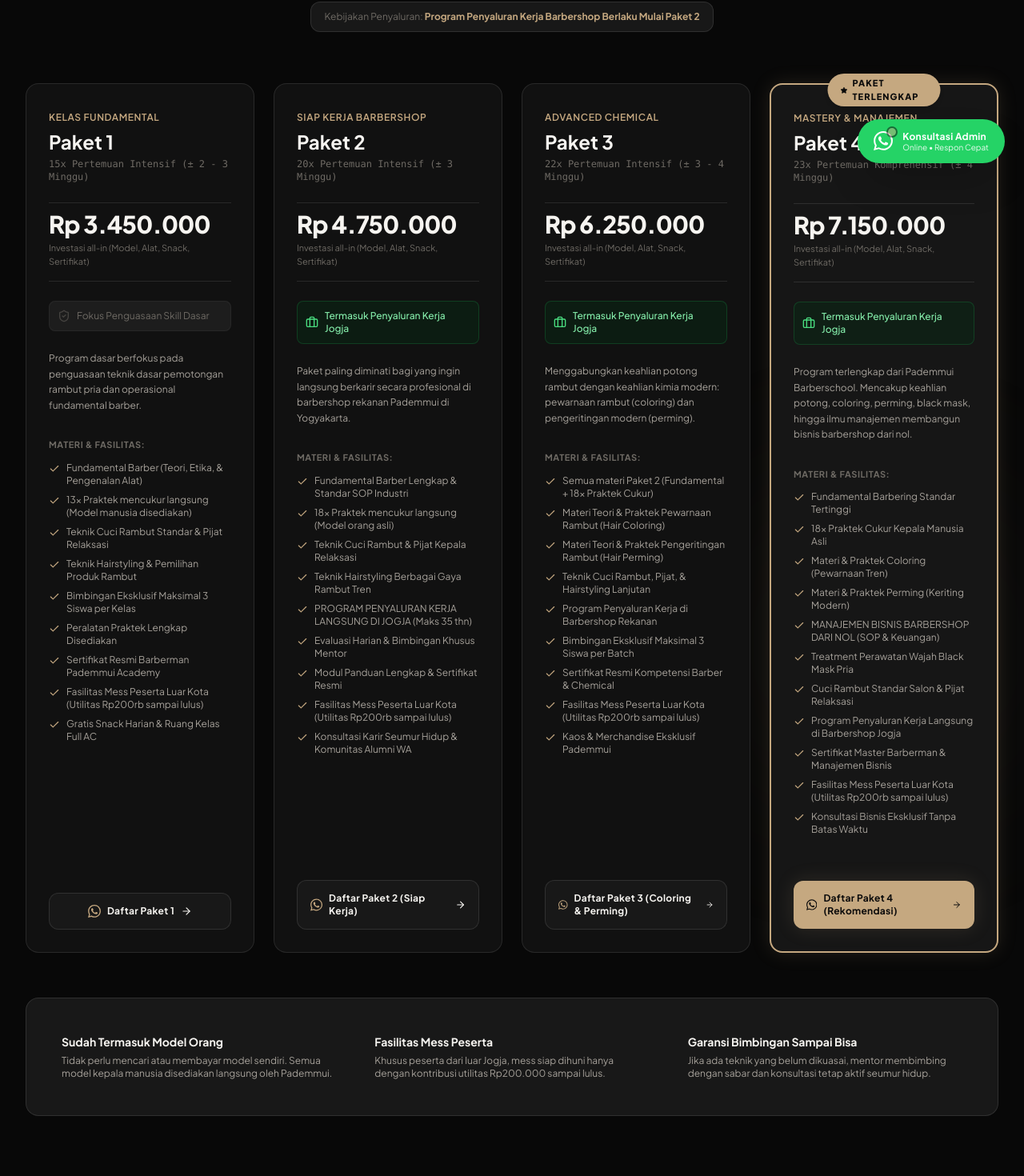
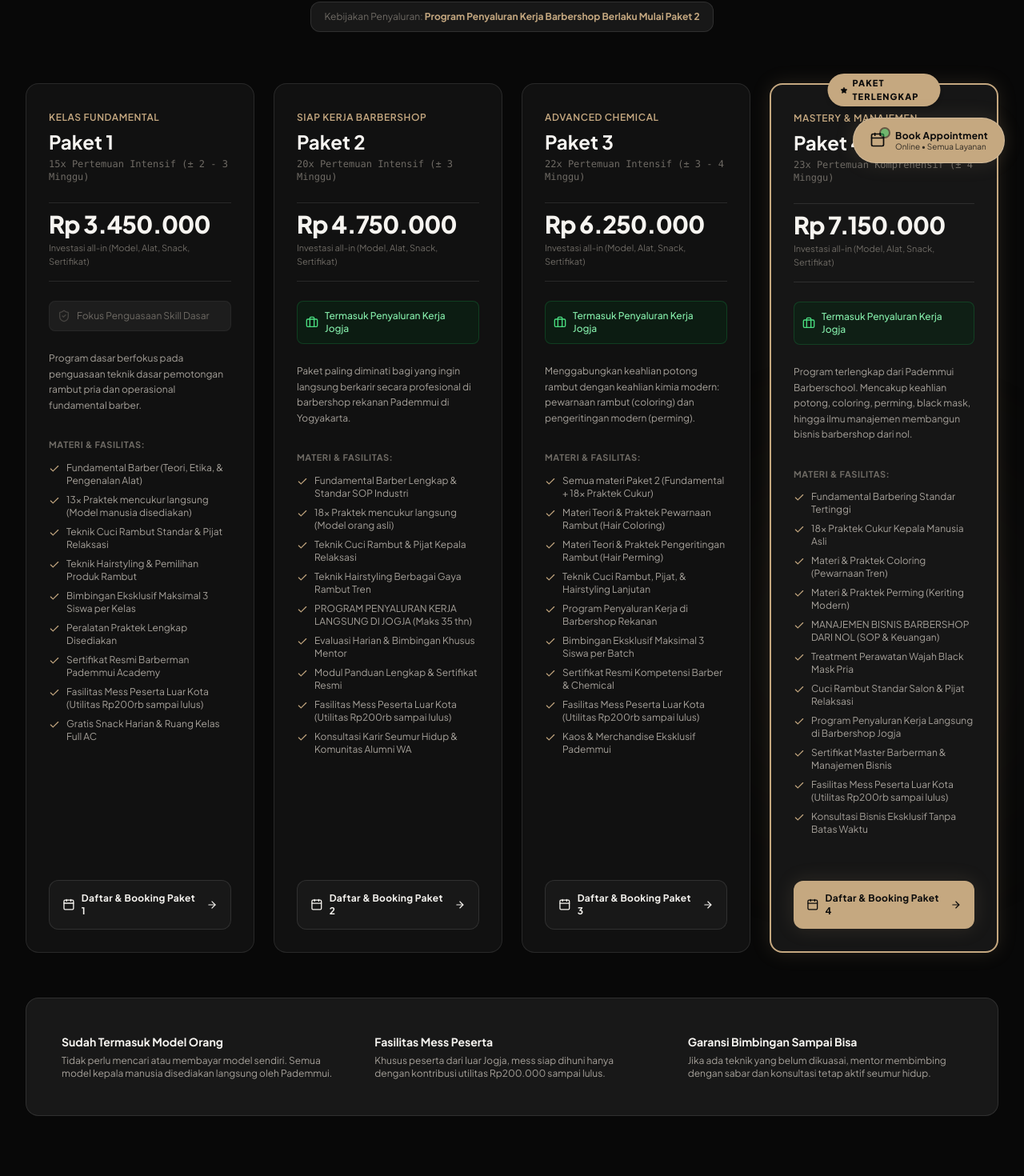
Before and after one commit to kangguruhdq-ux/Pademmui, a Next.js app: page /program in a window 1280 px wide. Shown: the part 572-2042 px from the top of the page at 80% size. Built offline with nearby package versions, Linux system fonts and the light colour scheme; a web font is replaced by a local one.

Commit message:
feat: route all booking, consultation, and course CTAs to /booking with dynamic pre-selection

```diff
--- a/app/about/page.tsx
+++ b/app/about/page.tsx
@@ -1,7 +1,7 @@
 import type { Metadata } from "next";
 import Image from "next/image";
 import Link from "next/link";
-import { ShieldCheck, Award, HeartHandshake, MapPin, ArrowRight, CheckCircle2 } from "lucide-react";
+import { ShieldCheck, Award, HeartHandshake, MapPin, ArrowRight, CheckCircle2, Calendar } from "lucide-react";
 import { siteConfig } from "@/data/site";
 import WhatsAppIcon from "@/components/WhatsAppIcon";
 
@@ -139,15 +139,14 @@ export default function AboutPage() {
               Konsultasikan kebutuhan kelas Anda, baik kelas offline di Jogja maupun e-course online.
             </p>
           </div>
-          <a
-            href={siteConfig.contacts.waBarberLink}
-            target="_blank"
-            rel="noopener noreferrer"
+          <Link
+            href="/booking"
             className="flex-shrink-0 px-8 py-3.5 rounded-xl bg-accent-gold hover:bg-accent-gold-light text-[#0A0A0A] font-bold text-xs tracking-wide shadow-gold-glow flex items-center gap-2 transition-all hover:scale-105 active:scale-95"
           >
-            <WhatsAppIcon className="w-4 h-4 fill-[#0A0A0A]" />
-            <span>Chat Admin WhatsApp</span>
-          </a>
+            <Calendar className="w-4 h-4" />
+            <span>Book Appointment & Konsultasi</span>
+            <ArrowRight className="w-3.5 h-3.5" />
+          </Link>
         </div>
       </div>
     </div>
--- a/app/booking/BookingClient.tsx
+++ b/app/booking/BookingClient.tsx
@@ -1,7 +1,8 @@
 "use client";
 
-import { useState, useMemo } from "react";
+import { useState, useMemo, useEffect } from "react";
 import Link from "next/link";
+import { useSearchParams } from "next/navigation";
 import {
   Scissors,
   GraduationCap,
@@ -35,12 +36,35 @@ import {
 } from "@/lib/booking";
 
 export default function BookingClient() {
-  // Current active step (1 to 5)
-  const [currentStep, setCurrentStep] = useState<number>(1);
+  const searchParams = useSearchParams();
+  const queryType = searchParams.get("type");
+  const queryService = searchParams.get("service");
+
+  const initialType: "barbershop" | "academy" =
+    queryType === "academy"
+      ? "academy"
+      : queryType === "barbershop"
+      ? "barbershop"
+      : queryService?.startsWith("ac-")
+      ? "academy"
+      : "barbershop";
 
   // Form states (preserved across steps)
-  const [bookingType, setBookingType] = useState<"barbershop" | "academy">("barbershop");
-  const [selectedServiceId, setSelectedServiceId] = useState<string>("bs-haircut");
+  const [bookingType, setBookingType] = useState<"barbershop" | "academy">(initialType);
+  const [selectedServiceId, setSelectedServiceId] = useState<string>(() => {
+    if (queryService && bookingServices.some((s) => s.id === queryService)) {
+      return queryService;
+    }
+    return initialType === "academy" ? "ac-paket-1" : "bs-haircut";
+  });
+
+  // Current active step (1 to 5). If service is specified via URL, jump directly to Step 3 (Schedule)
+  const [currentStep, setCurrentStep] = useState<number>(() => {
+    if (queryService && bookingServices.some((s) => s.id === queryService)) {
+      return 3;
+    }
+    return 1;
+  });
   const [appointmentDate, setAppointmentDate] = useState<string>("");
   const [preferredTime, setPreferredTime] = useState<string>("");
   const [fullName, setFullName] = useState<string>("");
@@ -241,10 +265,11 @@ export default function BookingClient() {
                   <button
                     type="button"
                     onClick={() => {
-                      // Only allow jumping back to completed steps
-                      if (isCompleted) setCurrentStep(step.number);
+                      if (isCompleted || (queryService && step.number < currentStep)) {
+                        setCurrentStep(step.number);
+                      }
                     }}
-                    disabled={!isCompleted}
+                    disabled={!isCompleted && !(queryService && step.number < currentStep)}
                     className={`w-9 h-9 sm:w-10 sm:h-10 rounded-full flex items-center justify-center text-xs font-bold transition-all duration-300 ${
                       isActive
                         ? "bg-accent-gold text-[#0A0A0A] ring-4 ring-accent-gold/20 shadow-gold-glow scale-110"
@@ -477,6 +502,30 @@ export default function BookingClient() {
                 <p className="text-xs sm:text-sm text-text-secondary">
                   Pilih waktu kunjungan yang Anda kehendaki. Jadwal akan divalidasi dan dikonfirmasi langsung oleh admin.
                 </p>
+              </div>
+
+              {/* Selected service badge summary with change button */}
+              <div className="p-3.5 rounded-xl bg-white/[0.04] border border-accent-gold/30 flex items-center justify-between gap-3">
+                <div className="flex items-center gap-2.5">
+                  <div className="w-8 h-8 rounded-lg bg-accent-gold/10 text-accent-gold flex items-center justify-center flex-shrink-0">
+                    {bookingType === "barbershop" ? <Scissors className="w-4 h-4" /> : <GraduationCap className="w-4 h-4" />}
+                  </div>
+                  <div>
+                    <span className="text-[10px] uppercase tracking-wider text-text-muted font-bold block">
+                      Layanan Terpilih:
+                    </span>
+                    <p className="text-xs sm:text-sm font-bold text-accent-gold">
+                      {selectedService.name} {selectedService.price ? `(${selectedService.price})` : ""}
+                    </p>
+                  </div>
+                </div>
+                <button
+                  type="button"
+                  onClick={() => setCurrentStep(2)}
+                  className="text-xs font-semibold text-text-ivory hover:text-accent-gold px-3 py-1.5 rounded-lg bg-white/5 hover:bg-white/10 border border-white/10 transition-colors flex-shrink-0"
+                >
+                  Ubah Layanan
+                </button>
               </div>
 
               {/* Verified Schedule Notice */}
--- a/app/booking/page.tsx
+++ b/app/booking/page.tsx
@@ -1,15 +1,31 @@
+import { Suspense } from "react";
 import type { Metadata } from "next";
 import BookingClient from "./BookingClient";
 
 export const metadata: Metadata = {
-  title: "Book Appointment — Reservasi Layanan & Konsultasi Pademmui Jogja",
+  title: "Book Appointment — Reservasi Layanan & Kursus Pademmui Jogja",
   description:
-    "Reservasi online layanan potong rambut, grooming pria, atau konsultasi kursus barbershop di Pademmui Yogyakarta. Cepat, nyaman, terkonfirmasi langsung via WhatsApp.",
+    "Reservasi online seluruh layanan potong rambut, grooming pria, dan pendaftaran kursus barberschool di Pademmui Yogyakarta. Cepat, transparan, terkonfirmasi langsung via WhatsApp.",
   alternates: {
     canonical: "/booking",
   },
 };
 
 export default function BookingPage() {
-  return <BookingClient />;
+  return (
+    <Suspense
+      fallback={
+        <div className="min-h-screen bg-[#080808] pt-36 text-center text-text-muted flex items-center justify-center">
+          <div className="space-y-3">
+            <div className="w-8 h-8 border-2 border-accent-gold border-t-transparent rounded-full animate-spin mx-auto" />
+            <p className="text-xs uppercase tracking-widest text-accent-gold">
+              Memuat Sistem Reservasi Pademmui...
+            </p>
+          </div>
+        </div>
+      }
+    >
+      <BookingClient />
+    </Suspense>
+  );
 }
--- a/app/gallery/GalleryClient.tsx
+++ b/app/gallery/GalleryClient.tsx
@@ -4,7 +4,7 @@ import { useState } from "react";
 import Image from "next/image";
 import Link from "next/link";
 import { galleryPhotos } from "@/data/gallery";
-import { Camera, Eye, ArrowLeft } from "lucide-react";
+import { Camera, Eye, ArrowLeft, Calendar, ArrowRight } from "lucide-react";
 import { GalleryPhoto } from "@/types";
 import { siteConfig } from "@/data/site";
 import WhatsAppIcon from "@/components/WhatsAppIcon";
@@ -126,15 +126,14 @@ export default function GalleryClient() {
           <p className="text-xs sm:text-sm text-text-secondary">
             Bimbingan hanya untuk 3 siswa per sesi dengan fasilitas mess dan model manusia asli disediakan.
           </p>
-          <a
-            href={siteConfig.contacts.waBarberLink}
-            target="_blank"
-            rel="noopener noreferrer"
-            className="inline-flex items-center gap-2.5 px-6 py-3.5 rounded-xl bg-accent-gold hover:bg-accent-gold-light text-[#0A0A0A] font-bold text-xs shadow-gold-glow transition-all hover:scale-105 active:scale-95"
+          <Link
+            href="/booking"
+            className="inline-flex items-center gap-2.5 px-7 py-3.5 rounded-xl bg-accent-gold hover:bg-accent-gold-light text-[#0A0A0A] font-bold text-xs shadow-gold-glow transition-all hover:scale-105 active:scale-95"
           >
-            <WhatsAppIcon className="w-4 h-4 fill-[#0A0A0A]" />
-            <span>Konsultasi Pendaftaran Kursus</span>
-          </a>
+            <Calendar className="w-4 h-4" />
+            <span>Book Appointment & Konsultasi Kursus</span>
+            <ArrowRight className="w-3.5 h-3.5" />
+          </Link>
         </div>
 
         {/* Portal-based Image Lightbox (Directly centered in viewport without scrolling) */}
--- a/components/FloatingWhatsApp.tsx
+++ b/components/FloatingWhatsApp.tsx
@@ -1,35 +1,33 @@
 "use client";
 
-import WhatsAppIcon from "@/components/WhatsAppIcon";
-import { siteConfig } from "@/data/site";
+import Link from "next/link";
+import { Calendar } from "lucide-react";
 
 export default function FloatingWhatsApp() {
   return (
     <aside
-      aria-label="Bantuan WhatsApp"
+      aria-label="Reservasi Online & Konsultasi"
       className="fixed bottom-6 right-6 z-30 group"
       id="floating-whatsapp-widget"
     >
-      <a
-        href={siteConfig.contacts.waBarberLink}
-        target="_blank"
-        rel="noopener noreferrer"
-        aria-label="Konsultasi langsung via WhatsApp dengan Admin Pademmui"
-        className="flex items-center gap-3 bg-[#25D366] hover:bg-[#20BD5A] text-white p-3.5 sm:px-5 sm:py-3.5 rounded-full shadow-2xl transition-all duration-300 hover:scale-110 active:scale-95 focus:outline-none focus-visible:ring-4 focus-visible:ring-[#25D366]/40"
+      <Link
+        href="/booking"
+        aria-label="Book Appointment & Konsultasi Online Pademmui"
+        className="flex items-center gap-3 bg-accent-gold hover:bg-accent-gold-light text-[#0A0A0A] p-3.5 sm:px-5 sm:py-3.5 rounded-full shadow-2xl transition-all duration-300 hover:scale-110 active:scale-95 focus:outline-none focus-visible:ring-4 focus-visible:ring-accent-gold/40 border border-white/20 shadow-gold-glow"
       >
         <div className="relative flex items-center justify-center">
-          <WhatsAppIcon className="w-6 h-6 fill-white" />
-          <span className="absolute -top-1 -right-1 w-2.5 h-2.5 bg-accent-gold rounded-full ring-2 ring-[#080808] animate-pulse" />
+          <Calendar className="w-5 h-5 text-[#0A0A0A]" />
+          <span className="absolute -top-1 -right-1 w-2.5 h-2.5 bg-green-500 rounded-full ring-2 ring-[#080808] animate-pulse" />
         </div>
         <div className="hidden sm:flex flex-col text-left">
-          <span className="text-xs font-bold tracking-wide leading-tight text-white">
-            Konsultasi Admin
+          <span className="text-xs font-bold tracking-wide leading-tight text-[#0A0A0A]">
+            Book Appointment
           </span>
-          <span className="text-[10px] text-white/90 leading-tight">
-            Online • Respon Cepat
+          <span className="text-[10px] text-[#0A0A0A]/80 leading-tight">
+            Online • Semua Layanan
           </span>
         </div>
-      </a>
+      </Link>
     </aside>
   );
 }
--- a/components/sections/Programs.tsx
+++ b/components/sections/Programs.tsx
@@ -1,9 +1,7 @@
+import Link from "next/link";
 import { barberOfflinePackages } from "@/data/programs";
-import { Check, Star, Briefcase, ArrowRight, ShieldCheck, Sparkles } from "lucide-react";
-import { createWhatsAppUrl } from "@/lib/utils";
-import { siteConfig } from "@/data/site";
+import { Check, Star, Briefcase, ArrowRight, ShieldCheck, Sparkles, Calendar } from "lucide-react";
 import ScrollReveal from "@/components/ScrollReveal";
-import WhatsAppIcon from "@/components/WhatsAppIcon";
 
 export default function Programs() {
   return (
@@ -39,7 +37,14 @@ export default function Programs() {
         <div className="grid grid-cols-1 md:grid-cols-2 lg:grid-cols-4 gap-6 items-stretch">
           {barberOfflinePackages.map((pkg, idx) => {
             const isRec = pkg.isPopular;
-            const waUrl = createWhatsAppUrl(siteConfig.contacts.phoneBarber, pkg.waMessage);
+            const serviceId =
+              pkg.id === "paket-1"
+                ? "ac-paket-1"
+                : pkg.id === "paket-2"
+                ? "ac-paket-2"
+                : pkg.id === "paket-3"
+                ? "ac-paket-3"
+                : "ac-paket-4";
 
             return (
               <ScrollReveal
@@ -123,22 +128,20 @@ export default function Programs() {
                     </div>
                   </div>
 
-                  {/* Package Footer & CTA */}
+                  {/* Package Footer & Direct Link to Booking Form */}
                   <div className="p-6 sm:p-7 pt-0 mt-auto">
-                    <a
-                      href={waUrl}
-                      target="_blank"
-                      rel="noopener noreferrer"
+                    <Link
+                      href={`/booking?type=academy&service=${serviceId}`}
                       className={`w-full py-3.5 px-4 rounded-xl text-xs font-bold tracking-wide transition-all duration-300 flex items-center justify-center gap-2 active:scale-95 ${
                         isRec
-                          ? "bg-accent-gold hover:bg-accent-gold-light text-[#0A0A0A] shadow-gold-glow"
-                          : "bg-surface-elevated hover:bg-surface-highlight border border-white/10 text-text-ivory hover:text-accent-gold hover:border-accent-gold/40"
+                          ? "bg-accent-gold hover:bg-accent-gold-light text-[#0A0A0A] shadow-gold-glow hover:scale-105"
+                          : "bg-surface-elevated hover:bg-surface-highlight border border-white/10 text-text-ivory hover:text-accent-gold hover:border-accent-gold/40 hover:scale-105"
                       }`}
                     >
-                      <WhatsAppIcon className={`w-4 h-4 ${isRec ? "fill-[#0A0A0A]" : "fill-accent-gold"}`} />
-                      <span>{pkg.ctaText}</span>
+                      <Calendar className="w-4 h-4" />
+                      <span>Daftar & Booking {pkg.name}</span>
                       <ArrowRight className="w-3.5 h-3.5" />
-                    </a>
+                    </Link>
                   </div>
                 </div>
               </ScrollReveal>
```
Also changed, not shown: components/Navbar.tsx (+6 -7 lines), components/sections/FAQSection.tsx (+8 -10 lines), components/sections/ShoescareSection.tsx (+8 -11 lines).
